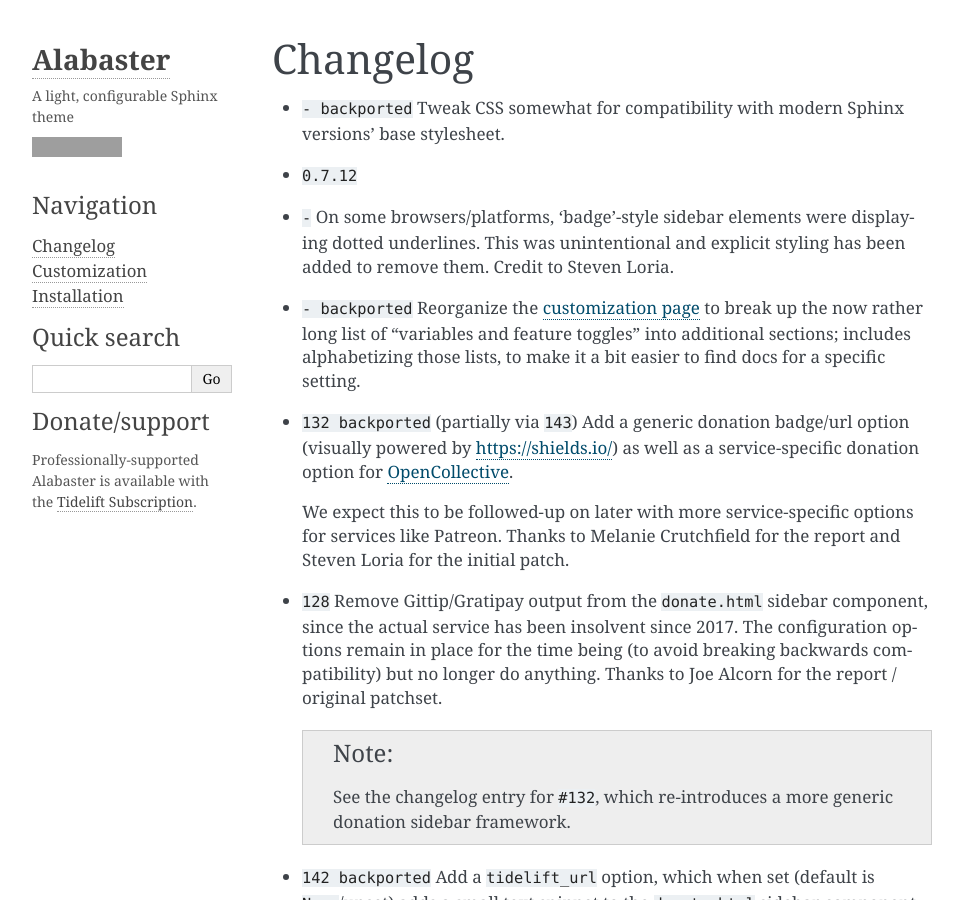
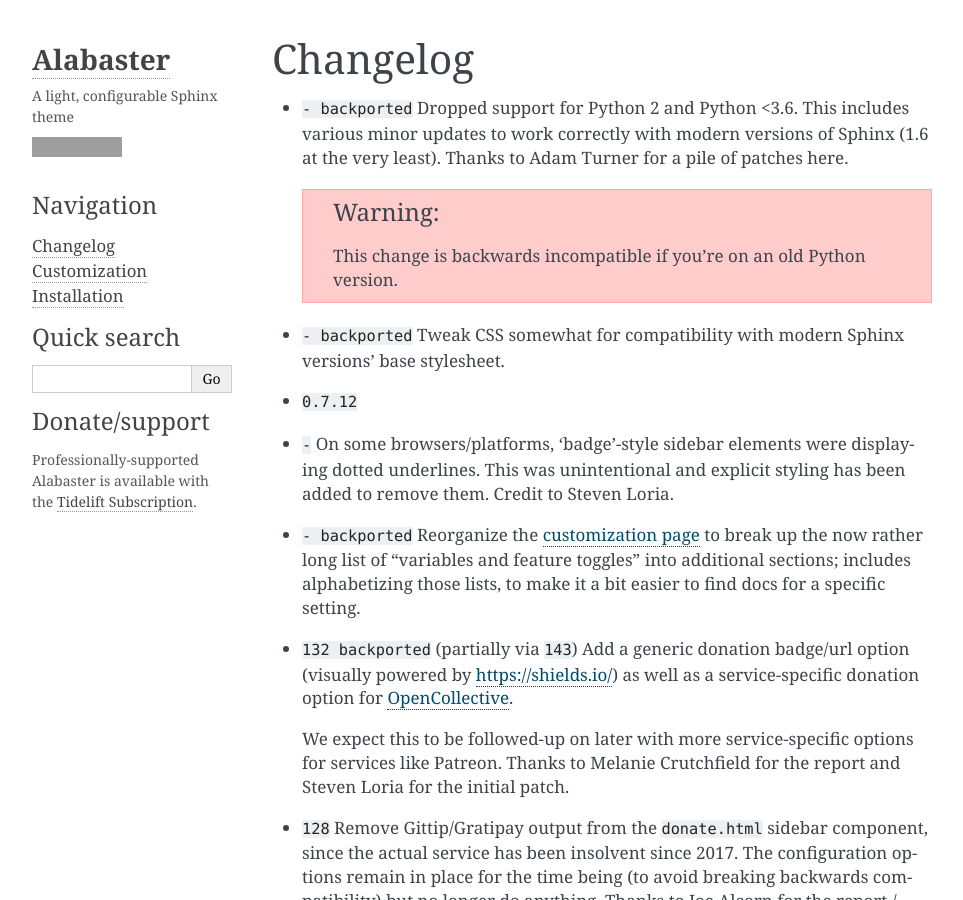
Before and after one commit to sphinx-doc/alabaster, a Sphinx documentation site: the page built from docs/changelog.rst, in a window 1280 px wide and 900 px high. Shown: the whole window, without its empty margins (148-1111 px from the left). Built offline with Sphinx 7.4.7, drawn with Linux system fonts in a browser that asks for light colours; cross-references to code outside the pages are shown as plain code; grey boxes are pictures that could not be loaded.

Commit message:
Changelog re: py2 drop

```diff
--- a/docs/changelog.rst
+++ b/docs/changelog.rst
@@ -1,6 +1,14 @@
 =========
 Changelog
 =========
+
+- :support:`- backported` Dropped support for Python 2 and Python <3.6. This
+  includes various minor updates to work correctly with modern versions of
+  Sphinx (1.6 at the very least). Thanks to Adam Turner for a pile of patches
+  here.
+
+  .. warning::
+    This change is backwards incompatible if you're on an old Python version.
 
 - :support:`- backported` Tweak CSS somewhat for compatibility with modern
   Sphinx versions' base stylesheet.
```
